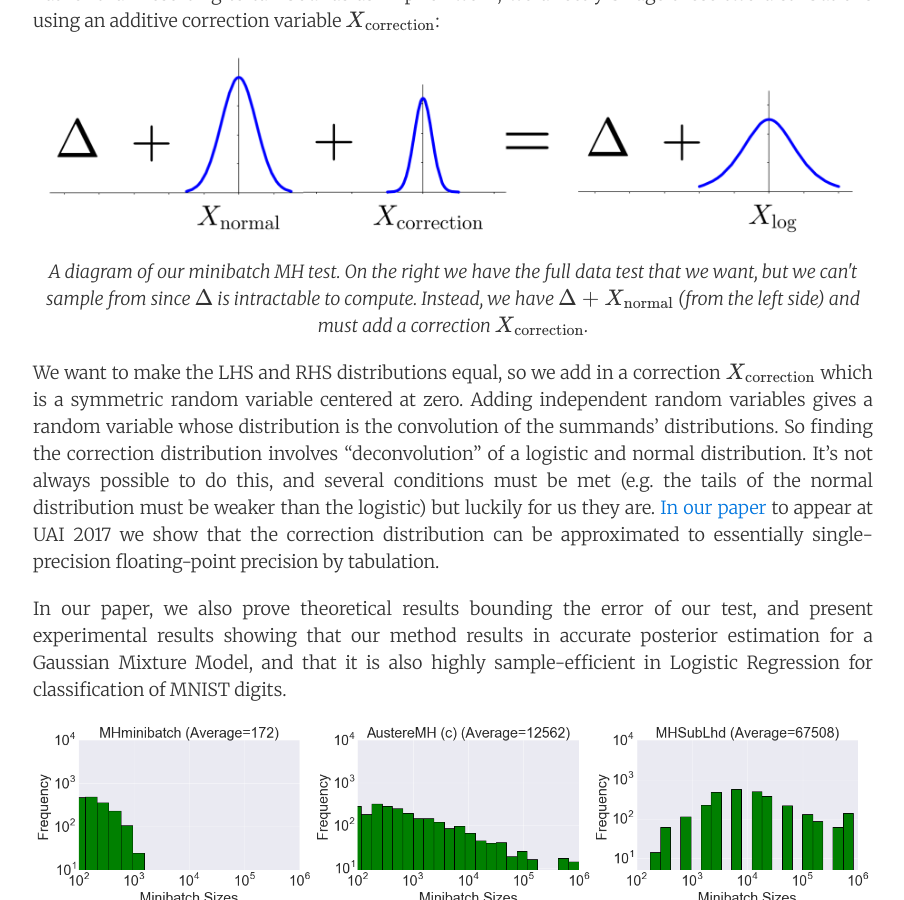
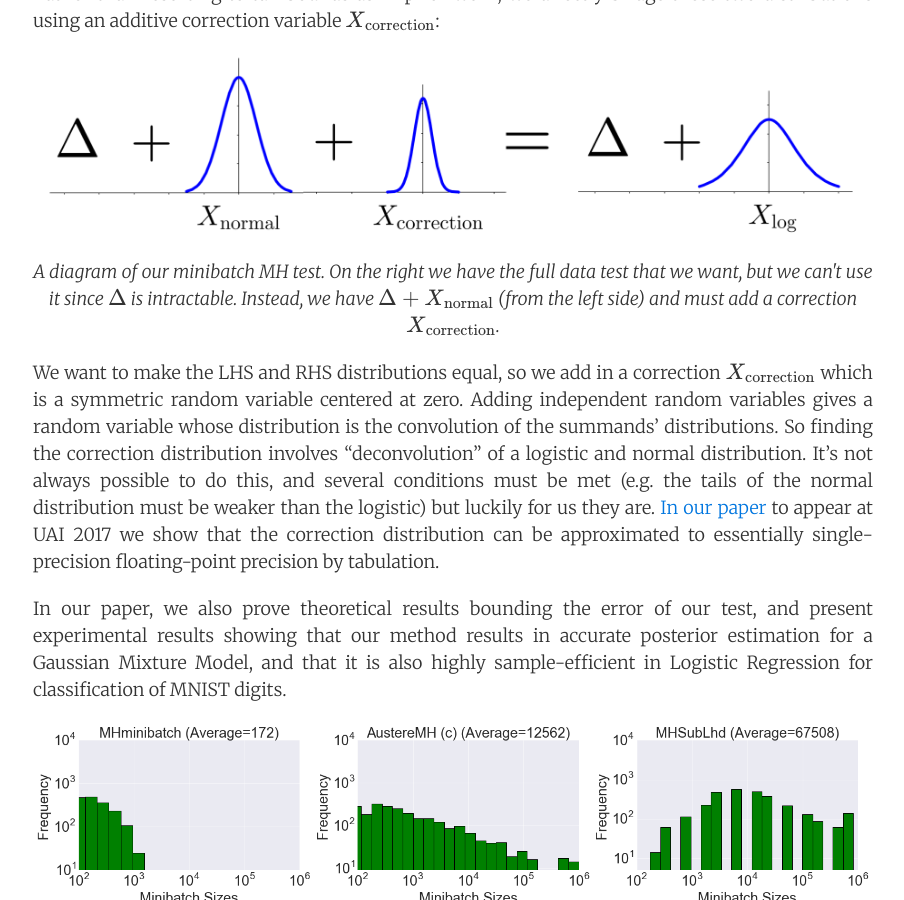
Before and after one commit to bairblog/bairblog.github.io, a Jekyll site: the page built from _posts/2017-08-02-minibatch-metropolis-hastings.md, in a window 1280 px wide and 900 px high, scrolled down 7424 px. Shown: the whole window, without its empty margins (187-1091 px from the left). Built offline with Jekyll 4.4.1, drawn with Linux system fonts in a browser that asks for light colours; nearby versions of some CDN libraries; formulas are drawn with MathJax 3; comment, search, counter and statistics services are not loaded; some of the changed text lies outside the part shown.

Commit message:
Slight fixes before release

```diff
--- a/_posts/2017-08-02-minibatch-metropolis-hastings.md
+++ b/_posts/2017-08-02-minibatch-metropolis-hastings.md
@@ -322,9 +322,9 @@ two distributions using an additive correction variable $X_{\rm correction}$:
 alt="test_visual"><br>
 <i>
 A diagram of our minibatch MH test. On the right we have the full data test that
-we want, but we can't sample from since $\Delta$ is intractable to compute.
-Instead, we have $\Delta + X_{\rm normal}$ (from the left side) and must add a
-correction $X_{\rm correction}$.
+we want, but we can't use it since $\Delta$ is intractable.  Instead, we have
+$\Delta + X_{\rm normal}$ (from the left side) and must add a correction $X_{\rm
+correction}$.
 </i>
 </p>
 
```
Also changed, not shown: other parts of _posts/2017-08-02-minibatch-metropolis-hastings.md (+3 -3 lines).
